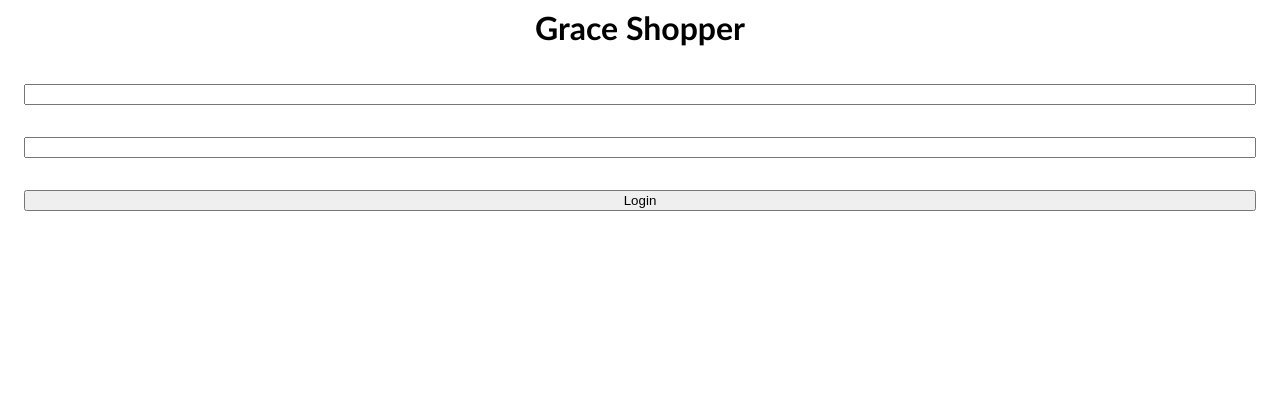
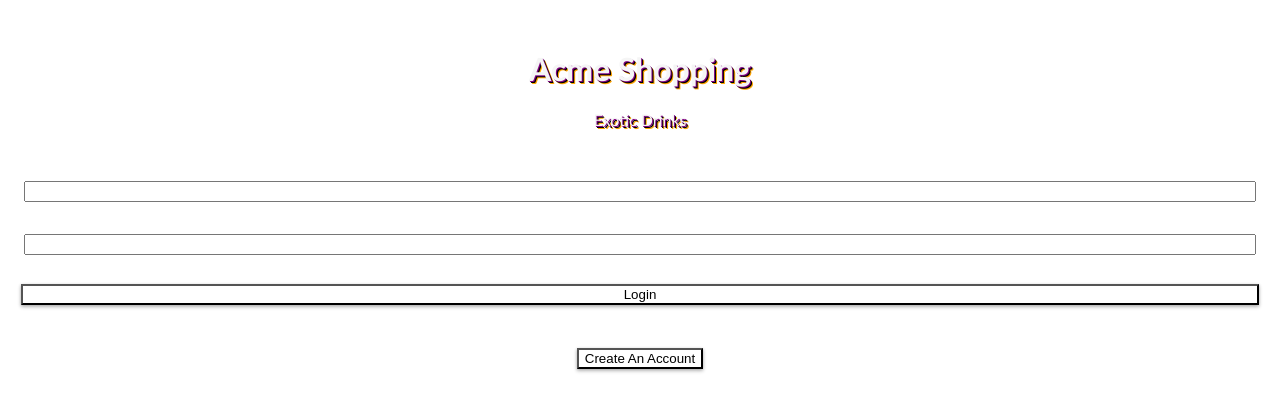
Before and after one commit to ericpkatz/acme-shopping, a React app: page /#/cart in a window 1280 px wide. Before the commit this address led to /#/cart. Shown: the top 412 px of the page. Built offline with nearby package versions, Linux system fonts and the light colour scheme.

Commit message:
some additional changes for signin and usercreateform

```diff
--- a/index.html
+++ b/index.html
@@ -54,7 +54,7 @@
     color: white;
     text-shadow: 2px 2px black, 3px 3px orange;
   }
-  .addToCart-btn {
+  .addToCart-btn, .createAccount-btn, .login-btn {
     background-color: white;
     margin: 1em;
     box-shadow: 0 2px 4px 0 rgba(0,0,0,0.2), 0 1px 3px 0 rgba(0,0,0,0.19);
--- a/src/SignIn.js
+++ b/src/SignIn.js
@@ -1,6 +1,7 @@
 import React, { Component } from 'react';
 import { login } from './store';
 import { connect } from 'react-redux';
+import UserCreateForm from './Users/UserCreateForm';
 
 class SignIn extends Component{
   constructor(){
@@ -24,12 +25,16 @@ class SignIn extends Component{
     const { username, password } = this.state;
     return (
       <div>
-        <h1>Grace Shopper</h1>
-      <form onSubmit={ onSubmit }>
-        <input name='username' onChange={ onChange } value={ username }/>
-        <input type='password' name='password' value={ password } onChange={ onChange }/>
-        <button>Login</button>
-      </form>
+        <header>
+          <h1>Acme Shopping</h1>
+          <p>Exotic Drinks</p>
+        </header>
+        <form onSubmit={ onSubmit }>
+          <input name='username' onChange={ onChange } value={ username }/>
+          <input type='password' name='password' value={ password } onChange={ onChange }/>
+          <button type="submit" className="login-btn">Login</button>
+        </form>
+        <button className="createAccount-btn" onClick={() => {<UserCreateForm />}}>Create An Account</button>
       </div>
     );
   }
```
Also changed, not shown: src/Users/UserCreateForm.js (added).
